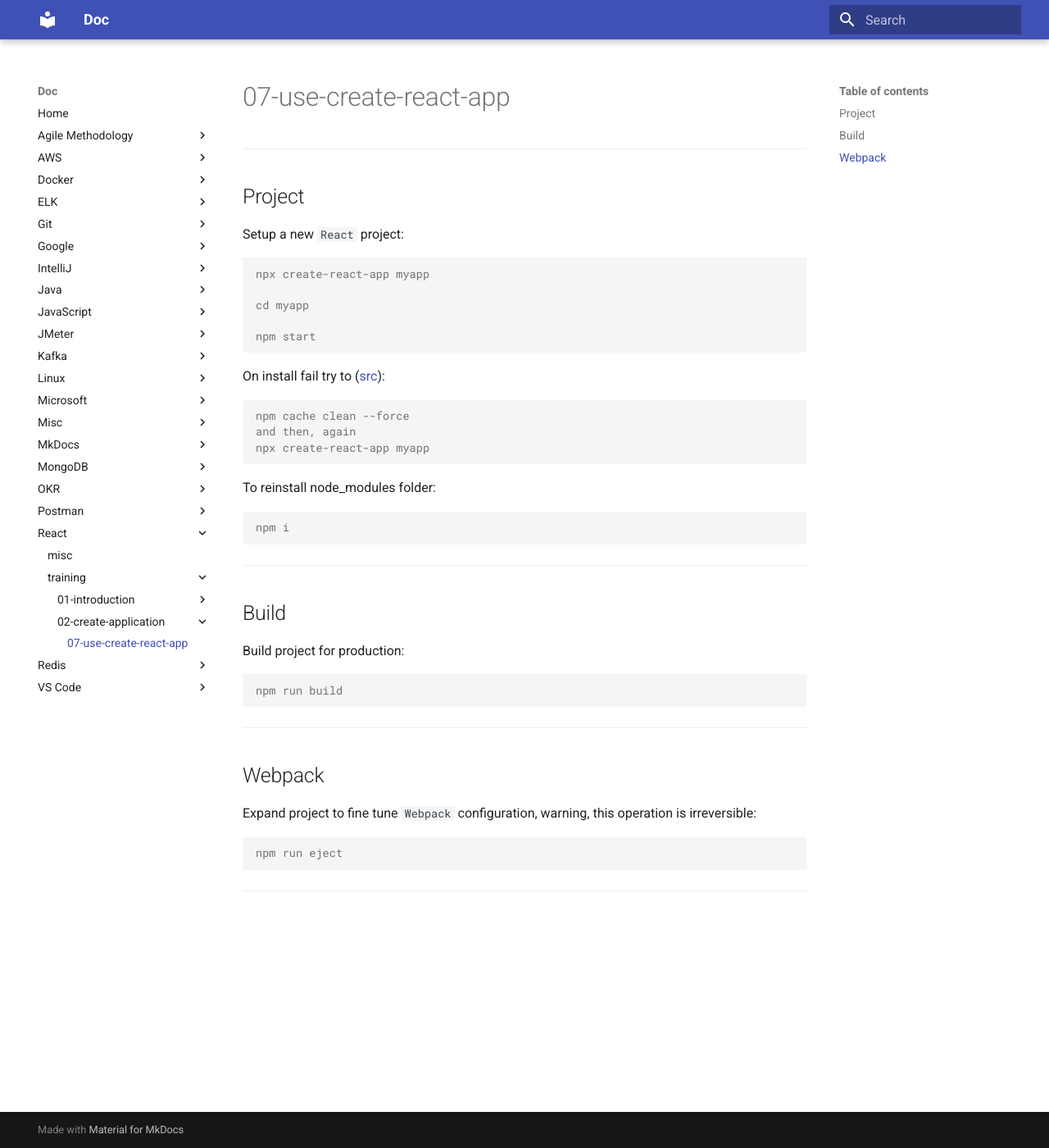
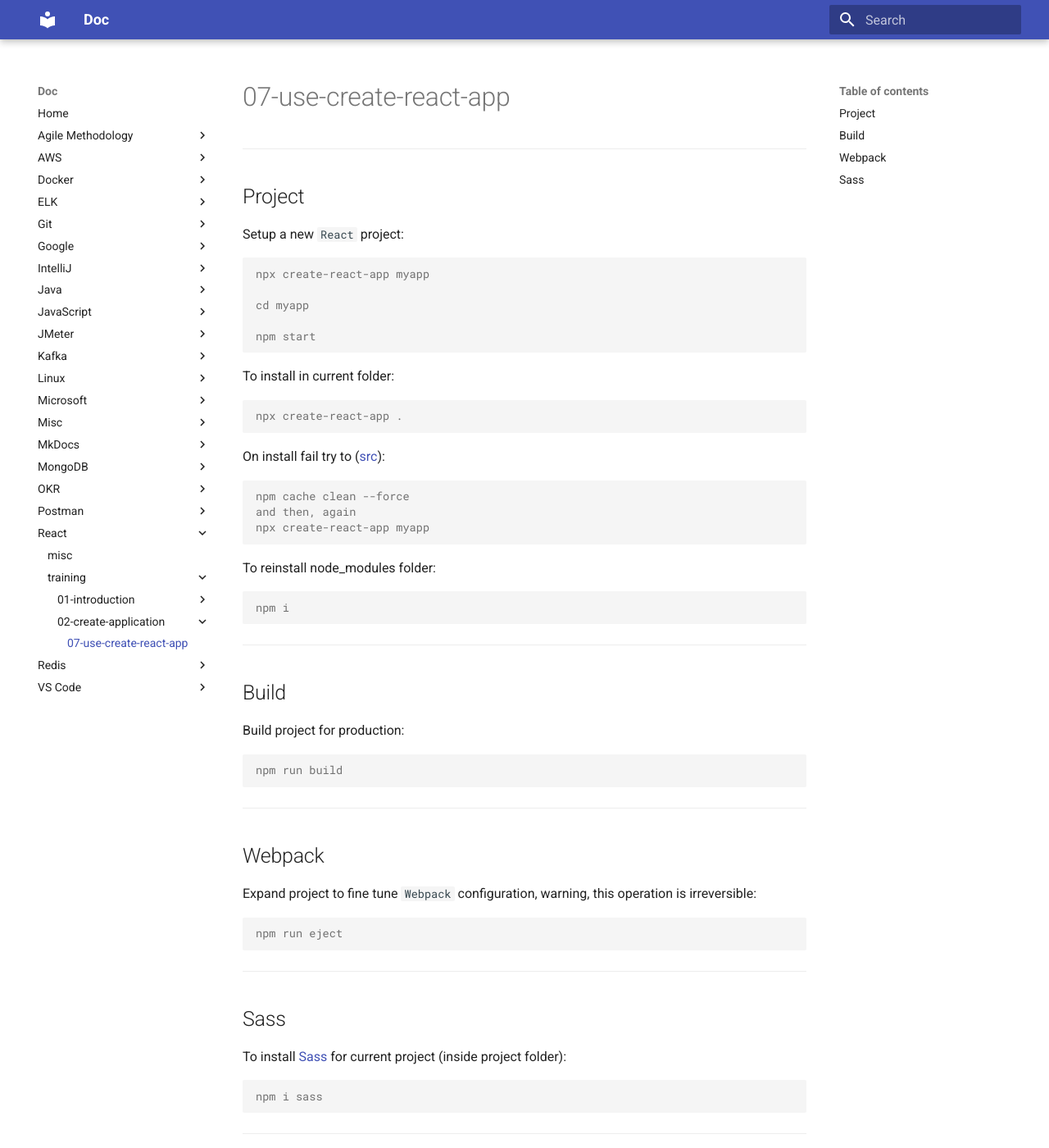
Before and after one commit to oldu73/doc, an MkDocs documentation site: the page built from docs/react/training/02-create-application/07-use-create-react-app.md, in a window 1280 px wide and 1400 px high. Shown: the whole window at 82% size. Built offline with MkDocs 1.6.1 and Material for MkDocs 9.7.7, drawn with Linux system fonts in a browser that asks for light colours.

Commit message:
react and sass install in current folder

````diff
--- a/docs/react/training/02-create-application/07-use-create-react-app.md
+++ b/docs/react/training/02-create-application/07-use-create-react-app.md
@@ -12,6 +12,12 @@
 cd myapp
 
 npm start
+```
+
+To install in current folder:
+
+```console
+npx create-react-app .
 ```
 
 On install fail try to ([src](https://stackoverflow.com/questions/71733043/npm-install-no-audit-save-save-exact-loglevel-error-react-react-dom-reac)):
@@ -49,3 +55,13 @@
 ```
 
 ---
+
+## Sass
+
+To install [Sass](https://sass-lang.com/) for current project (inside project folder):
+
+```console
+npm i sass
+```
+
+---
````
